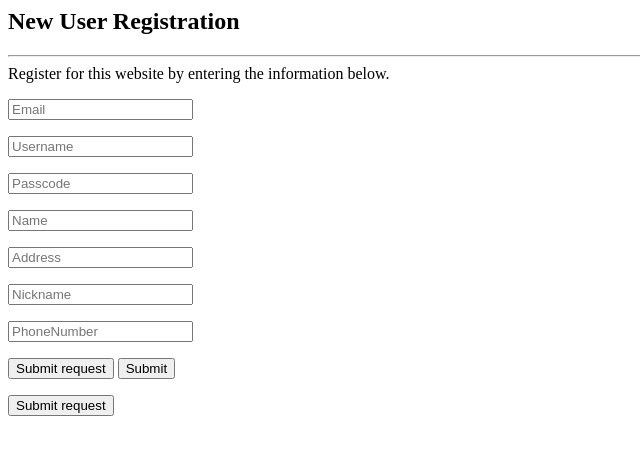
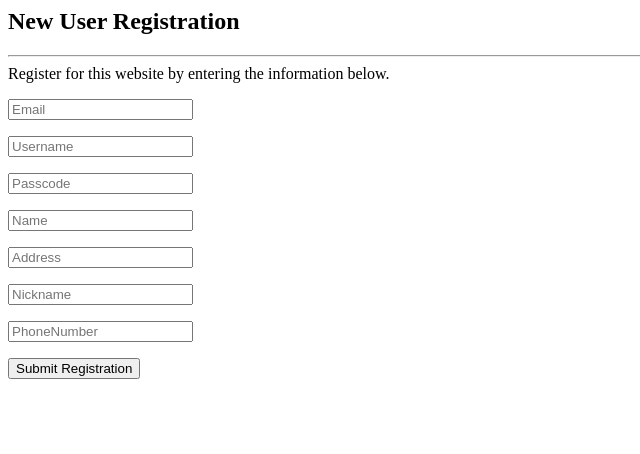
Before and after one commit to skhan117/User-Management, a website: page public/user-registration.html in a window 1280 px wide. Shown: the whole page, without its empty margins (0-640 px from the left). Drawn offline with Linux system fonts and the light colour scheme.

Commit message:
working on submit button redirect

```diff
--- a/public/user-registration.html
+++ b/public/user-registration.html
@@ -13,15 +13,7 @@
             <p><input placeholder="Address" name = "createNewAddress"></p>
             <p><input placeholder="Nickname" name = "createNewNickname"></p>
             <p><input placeholder="PhoneNumber" name = "createNewPhoneNumber"></p>
-            <input onclick="window.location.href = 'https://www.google.com';" type="submit" value="Submit request" />
-            <button>Submit</button>
+            <input onclick="window.location.href = 'https://glacial-cove-92270.herokuapp.com/update-registration.html';" type="submit" value="Submit Registration"/>
         </form>
     </body>
 </html>
-
-
-        <form target="_blank" action="https://website.com/action.php" method="POST">
-          <input type="hidden" name="fullname" value="Sam" />
-          <input type="hidden" name="city" value="Dubai&#32;" />
-          <input onclick="window.location.href = 'https://website.com/my-account';" type="submit" value="Submit request" />
-        </form>
```
